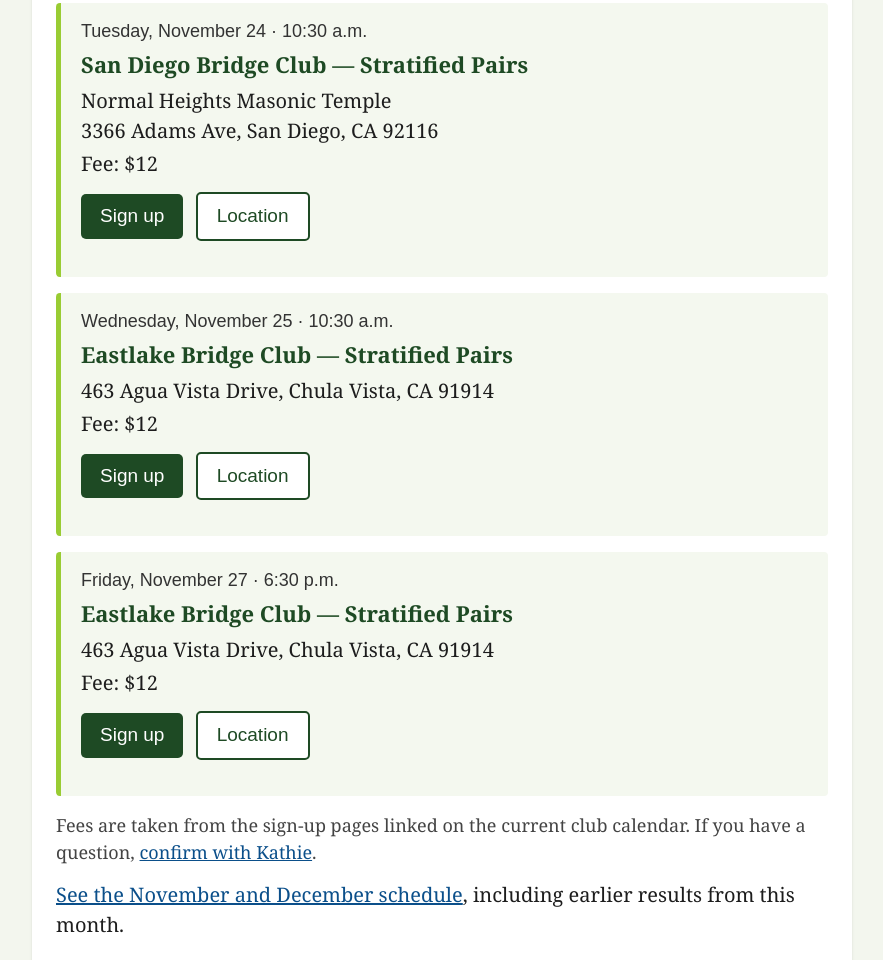
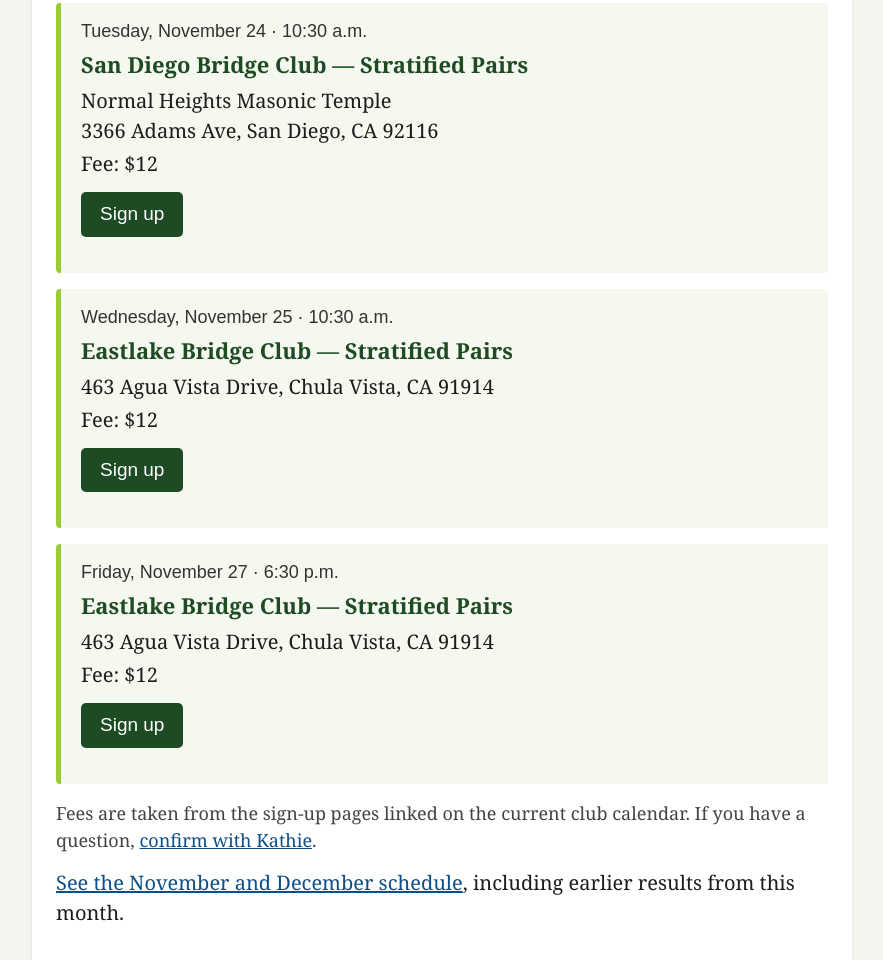
Before and after one commit to pfdubois/eastlake-preview, a plain HTML site: page index.html in a window 1280 px wide. Shown: the part 595-1555 px from the top of the page, without its empty margins (198-1081 px from the left). Drawn offline with Linux system fonts and the light colour scheme.

Commit message:
Remove redundant Location buttons from the home-page game cards.

```diff
--- a/index.html
+++ b/index.html
@@ -33,8 +33,7 @@
   <h3>San Diego Bridge Club — Stratified Pairs</h3>
   <p class="meta">Normal Heights Masonic Temple<br>3366 Adams Ave, San Diego, CA 92116</p>
   <p class="meta">Fee: $12</p>
-  <p><a class="button" href="https://sandiegobridgeclub.com/signuptue.html" target="_blank" rel="noopener">Sign up</a>
-     <a class="button secondary" href="location.html">Location</a></p>
+  <p><a class="button" href="https://sandiegobridgeclub.com/signuptue.html" target="_blank" rel="noopener">Sign up</a></p>
 </article>
 
 <article class="game">
@@ -42,8 +41,7 @@
   <h3>Eastlake Bridge Club — Stratified Pairs</h3>
   <p class="meta">463 Agua Vista Drive, Chula Vista, CA 91914</p>
   <p class="meta">Fee: $12</p>
-  <p><a class="button" href="https://www.eastlakebridgeclub.com/signupaguavista.html" target="_blank" rel="noopener">Sign up</a>
-     <a class="button secondary" href="location.html">Location</a></p>
+  <p><a class="button" href="https://www.eastlakebridgeclub.com/signupaguavista.html" target="_blank" rel="noopener">Sign up</a></p>
 </article>
 
 <article class="game">
@@ -51,8 +49,7 @@
   <h3>Eastlake Bridge Club — Stratified Pairs</h3>
   <p class="meta">463 Agua Vista Drive, Chula Vista, CA 91914</p>
   <p class="meta">Fee: $12</p>
-  <p><a class="button" href="https://www.eastlakebridgeclub.com/signupfridaypairs.html" target="_blank" rel="noopener">Sign up</a>
-     <a class="button secondary" href="location.html">Location</a></p>
+  <p><a class="button" href="https://www.eastlakebridgeclub.com/signupfridaypairs.html" target="_blank" rel="noopener">Sign up</a></p>
 </article>
 
 <p class="note">Fees are taken from the sign-up pages linked on the current club calendar. If you have a question, <a href="contact.html">confirm with Kathie</a>.</p>
```
